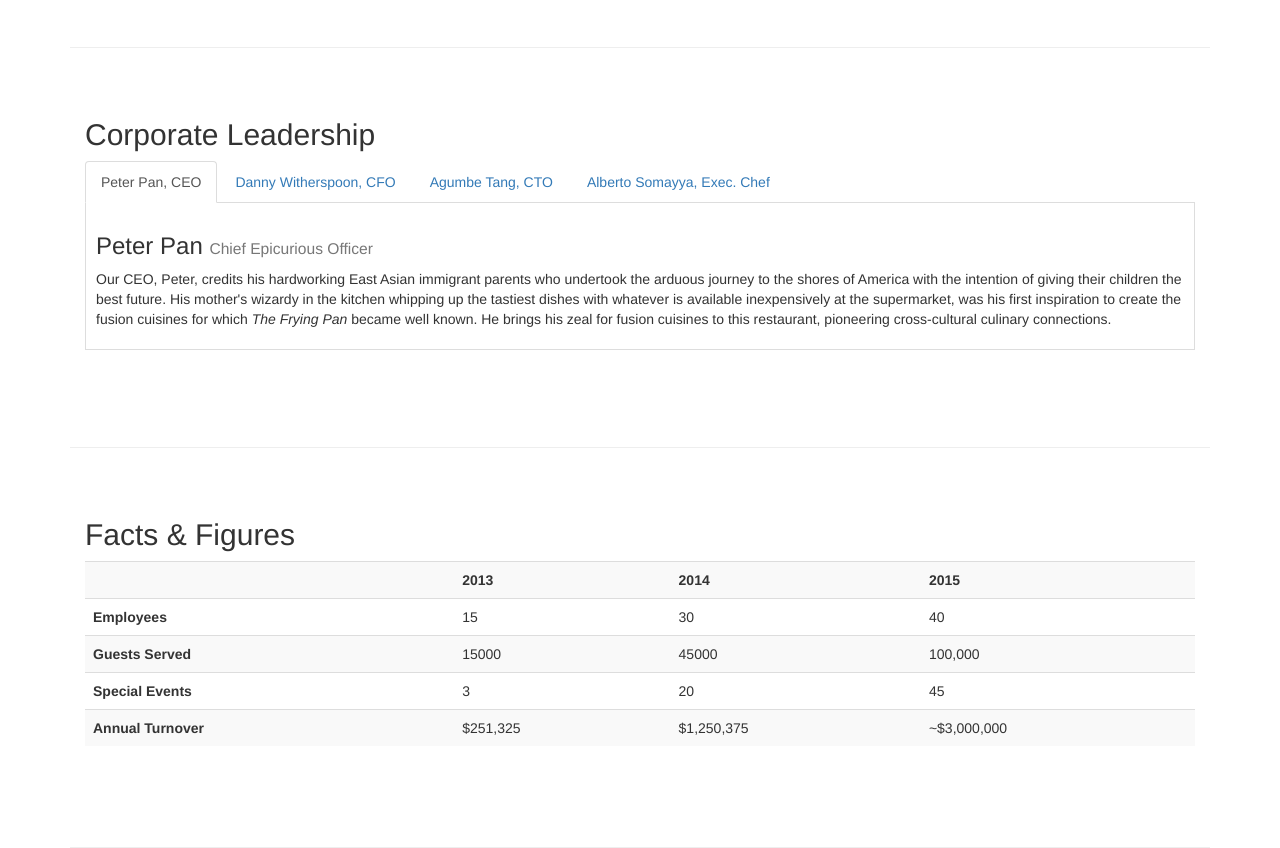
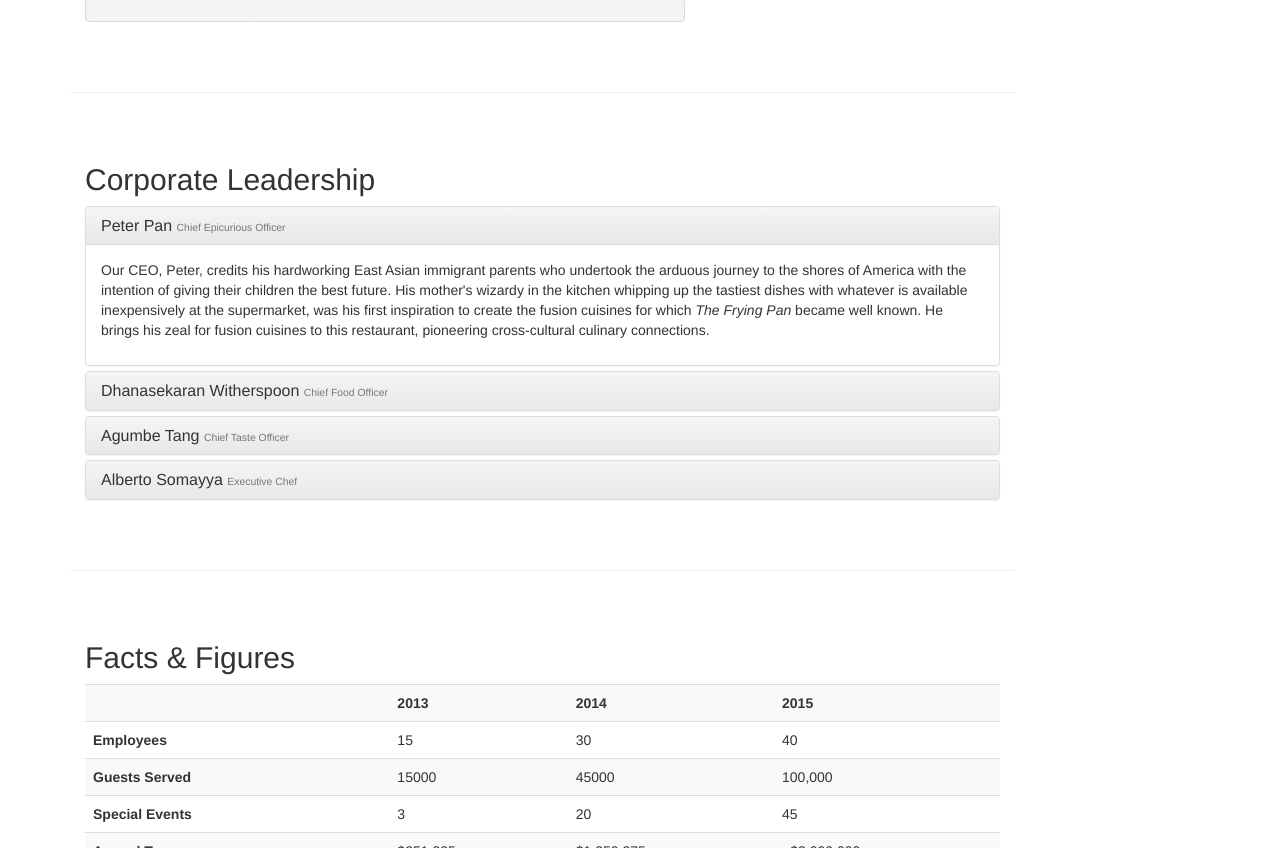
Before and after one commit to mihaiovidiu/conFusion, a plain HTML site: page aboutus.html in a window 1280 px wide. Shown: the part 994-1842 px from the top of the page. Drawn offline with nearby package versions, Linux system fonts and the light colour scheme.

Commit message:
Added Accordion, Scrollspy and Affix

```diff
--- a/aboutus.html
+++ b/aboutus.html
@@ -23,7 +23,7 @@
     <![endif]-->
 </head>
 
-<body>
+<body data-spy="scroll" data-target="#myScrollspy" data-offset="200">
     <nav class="navbar navbar-inverse navbar-fixed-top" role="navigation">
         <div class="container">
             <div class="navbar-header">
@@ -81,6 +81,8 @@
     </header>
 
     <div class="container">
+        <div class="row">
+            <div class="col-xs-12 col-sm-10">
                 <div>
                     <ol class="breadcrumb">
                         <li><a href="index.html">Home</a></li>
@@ -92,7 +94,7 @@
                     </div>
                 </div>
 
-        <div class="row row-content">
+                <div id="history" class="row row-content">
                     <div class="col-xs-12 col-sm-6 col-lg-8">
                         <h2>Our History</h2>
                         <p>Started in 2010, Ristorante con Fusion quickly established itself as a culinary icon par excellence in Hong Kong. With its unique brand of world fusion cuisine that can be found nowhere else, it enjoys patronage from the A-list clientele in Hong Kong.  Featuring four of the best three-star Michelin chefs in the world, you never know what will arrive on your plate the next time you visit us.</p>
@@ -129,50 +131,73 @@
                     </div>
                 </div>
 
-
-        <div class="row row-content">
+                <div id="corporate" class="row row-content">
                     <div class="col-xs-12">
                         <h2>Corporate Leadership</h2>
-                <ul class="nav nav-tabs" role="tablist">
-                    <li role="presentation" class="active">
-                        <a href="#peter" aria-controls="peter"
-                            role="tab" data-toggle="tab">Peter Pan, CEO</a>
-                    </li>
-                    <li role="presentation">
-                        <a href="#danny" aria-controls="danny" role="tab"
-                            data-toggle="tab">Danny Witherspoon, CFO</a>
-                    </li>
-                    <li role="presentation">
-                        <a href="#agumbe" aria-controls="agumbe" role="tab"
-                            data-toggle="tab">Agumbe Tang, CTO</a>
-                    </li>
-                    <li role="presentation">
-                        <a href="#alberto" aria-controls="alberto" role="tab"
-                            data-toggle="tab">Alberto Somayya, Exec. Chef</a>
-                    </li>
-                </ul>
-                <div class="tab-content">
-                    <div role="tabpanel" class="tab-pane fade in active" id="peter">
-                        <h3>Peter Pan <small>Chief Epicurious Officer</small></h3>
+                        <div class="panel-group" id="leadershipAccordion" role="tablist" aria-multiselectable="true">
+                            <div class="panel panel-default">
+                                <div class="panel-heading" role="tab" id="headingPeter">
+                                    <h3 class="panel-title">
+                                        <a role="button" data-toggle="collapse" data-parent="#leadershipAccordion" href="#peter" aria-expanded="true"
+                                        aria-controls="peter">Peter Pan <small>Chief Epicurious Officer</small></a>
+                                    </h3>
+                                </div>
+                                <div role="tabpanel" class="panel-collapse collapse in" id="peter" aria-labelledby="headingPeter">
+                                    <div class="panel-body">
                                         <p>Our CEO, Peter, credits his hardworking East Asian immigrant parents who undertook the arduous journey to the shores of America with the intention of giving their children the best future. His mother's wizardy in the kitchen whipping up the tastiest dishes with whatever is available inexpensively at the supermarket, was his first inspiration to create the fusion cuisines for which <em>The Frying Pan</em> became well known. He brings his zeal for fusion cuisines to this restaurant, pioneering cross-cultural culinary connections.</p>
                                     </div>
-                    <div role="tabpanel" class="tab-pane fade" id="danny">
-                        <h3>Dhanasekaran Witherspoon <small>Chief Food Officer</small></h3>
+                                </div>
+                            </div>
+                            <div class="panel panel-default">
+                                <div class="panel-heading" role="tab" id="headingDanny">
+                                    <h3 class="panel-title">
+                                        <a role="button" data-toggle="collapse" data-parent="#leadershipAccordion" href="#danny" aria-expanded="false"
+                                        aria-controls="danny">Dhanasekaran Witherspoon <small>Chief Food Officer</small></a>
+                                    </h3>
+                                </div>
+                                <div role="tabpanel" class="panel-collapse collapse" id="danny" aria-labelledby="headingDanny">
+                                    <div class="panel-body">
                                     <p>Our CFO, Danny, as he is affectionately referred to by his colleagues, comes from a long established family tradition in farming and produce. His experiences growing up on a farm in the Australian outback gave him great appreciation for varieties of food sources. As he puts it in his own words, <em>Everything that runs, wins, and everything that stays, pays!</em></p>
                                     </div>
-                    <div role="tabpanel" class="tab-pane fade" id="agumbe">
-                        <h3>Agumbe Tang <small>Chief Taste Officer</small></h3>
+                                </div>
+                            </div>
+                            <div class="panel panel-default">
+                                <div class="panel-heading" role="tab" id="headingAgumbe">
+                                    <h3 class="panel-title">
+                                        <a role="button" data-toggle="collapse" data-parent="#leadershipAccordion" href="#agumbe" aria-expanded="false"
+                                        aria-controls="agumbe">Agumbe Tang <small>Chief Taste Officer</small></a>
+                                    </h3>
+                                </div>
+                                <div role="tabpanel" class="panel-collapse collapse" id="agumbe" aria-labelledby="headingAgumbe">
+                                    <div class="panel-body">
                                     <p>Blessed with the most discerning gustatory sense, Agumbe, our CFO, personally ensures that every dish that we serve meets his exacting tastes. Our chefs dread the tongue lashing that ensues if their dish does not meet his exacting standards. He lives by his motto, <em>You click only if you survive my lick.</em></p>
                                     </div>
-                    <div role="tabpanel" class="tab-pane fade" id="alberto">
-                        <h3>Alberto Somayya <small>Executive Chef</small></h3>
+                                </div>
+                            </div>
+                            <div class="panel panel-default">
+                                <div class="panel-heading" role="tab" id="headingAlberto">
+                                    <h3 class="panel-title">
+                                        <a role="button" data-toggle="collapse" data-parent="#leadershipAccordion" href="#alberto" aria-expanded="false"
+                                        aria-controls="alberto">Alberto Somayya <small>Executive Chef</small></a>
+                                    </h3>
+                                </div>
+                                <div role="tabpanel" class="panel-collapse collapse" id="alberto" aria-labelledby="headingAlberto">
+                                    <div class="panel-body">
                                     <p>Award winning three-star Michelin chef with wide International experience having worked closely with whos-who in the culinary world, he specializes in creating mouthwatering Indo-Italian fusion experiences. He says, <em>Put together the cuisines from the two craziest cultures, and you get a winning hit! Amma Mia!</em></p>
                                     </div>
                                 </div>
                             </div>
+
+                            <!--
+                                <div role="tabpanel" class="tab-pane fade" id="alberto">
+                                    <h3>Alberto Somayya <small>Executive Chef</small></h3>
+                                    <p>Award winning three-star Michelin chef with wide International experience having worked closely with whos-who in the culinary world, he specializes in creating mouthwatering Indo-Italian fusion experiences. He says, <em>Put together the cuisines from the two craziest cultures, and you get a winning hit! Amma Mia!</em></p>
+                                </div-->
+                        </div>
+                    </div>
                 </div>
 
-        <div class="row row-content">
+                <div id="facts" class="row row-content">
                     <div class="col-xs-12">
                         <h2>Facts &amp; Figures</h2>
                         <div class="table-responsive">
@@ -210,6 +235,15 @@
                             </table>
                         </div>
                     </div>
+                </div>
+            </div>
+            <nav class="hidden-xs col-sm-2" id="myScrollspy">
+                <ul class="nav nav-pills nav-stacked" data-spy="affix" data-offset-top="400">
+                    <li><a href="#history">Our History</a></li>
+                    <li><a href="#corporate">Corporate</a></li>
+                    <li><a href="#facts">Facts</a></li>
+                </ul>
+            </nav>
        </div>
 
     </div>
```
Lines whose indentation alone changed are shown as unchanged.
